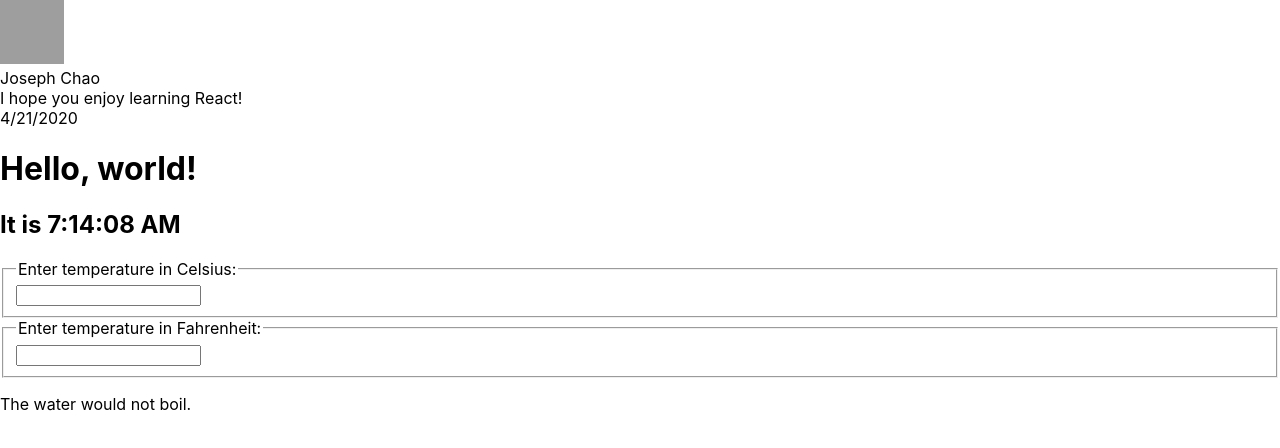
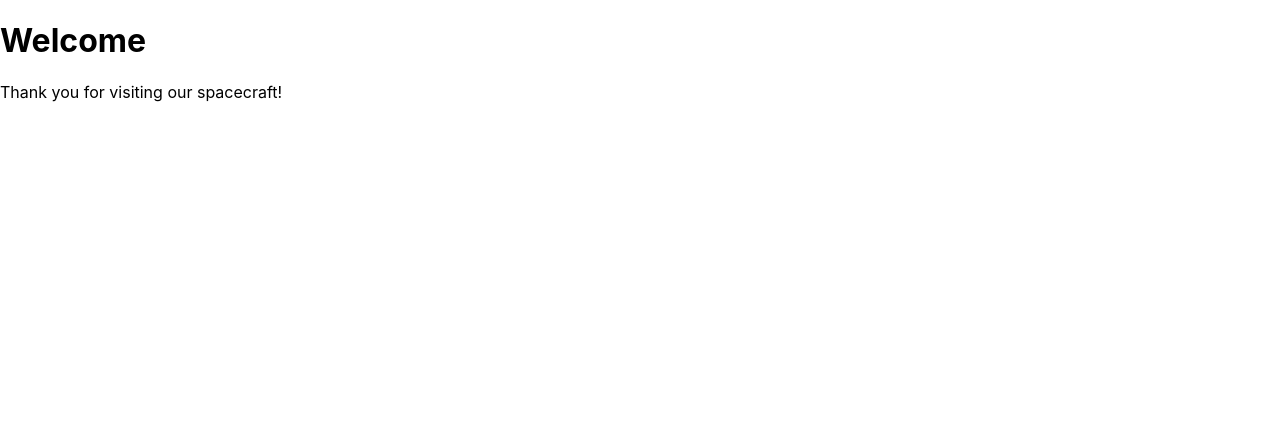
Before and after one commit to ctzuchiang/ReactSelfLearning, a React (Create React App) app: page / in a window 1280 px wide. Shown: the top 448 px of the page. Built offline with nearby package versions, Linux system fonts and the light colour scheme; grey boxes are pictures that could not be loaded.

Commit message:
WelcomeDialog

```diff
--- a/src/components/ListSample.js
+++ b/src/components/ListSample.js
@@ -1,5 +1,5 @@
 import React from "react";
-import { ListItem } from "./lib/Lib";
+import * as Lib from "./lib/Lib";
 
 class ListSample extends React.Component {
   constructor(props) {
@@ -14,7 +14,7 @@ class ListSample extends React.Component {
 function NumberList(props) {
   const numbers = props.numbers;
   const listItems = numbers.map((number) => (
-    <ListItem key={number.toString()} value={number} />
+    <Lib.ListItem key={number.toString()} value={number} />
   ));
   return <ul>{listItems}</ul>;
 }
--- a/src/components/TestApp.js
+++ b/src/components/TestApp.js
@@ -1,13 +1,13 @@
 import React from "react";
 import UserInfo from "./UserInfo";
 import Clock from "./Clock";
-// import Reservation from "./Reservation";
-// import { NameForm, EssayForm, FlavorForm, MultiSelectForm } from "./FormSample";
-// import { ActionLink, Toggle } from "./ActionLink";
-// import LoginControl from "./LoginControl";
-// import WarningPage from "./WarningBanner";
-// import ListSample from "./ListSample";
-// import Blog from "./Blog";
+import Reservation from "./Reservation";
+import { NameForm, EssayForm, FlavorForm, MultiSelectForm } from "./FormSample";
+import { ActionLink, Toggle } from "./ActionLink";
+import LoginControl from "./LoginControl";
+import WarningPage from "./WarningBanner";
+import ListSample from "./ListSample";
+import Blog from "./Blog";
 import BoilingCalculator from "./BollingWater";
 
 function TestApp() {
@@ -15,7 +15,7 @@ function TestApp() {
     <div>
       {UserInfo}
       <Clock />
-      {/* <ActionLink />
+      <ActionLink />
       <Toggle />
       <LoginControl />,
       <WarningPage />
@@ -26,11 +26,12 @@ function TestApp() {
       <FlavorForm />
       <MultiSelectForm />
       <Reservation />
-      <input type='file' /> */}
+      <input type='file' />
       <BoilingCalculator />
     </div>
   );
   return element;
 }
 
+
 export default TestApp;
--- a/src/components/lib/Lib.js
+++ b/src/components/lib/Lib.js
@@ -1,8 +1,6 @@
 import React from "react";
 
-function ListItem(props) {
+export function ListItem(props) {
   const value = props.value;
   return <li>{value}</li>;
 }
-
-export { ListItem };
--- a/src/index.js
+++ b/src/index.js
@@ -3,6 +3,7 @@ import ReactDOM from "react-dom";
 import "./index.css";
 // import App from "./App";
 import TestApp from "./components/TestApp";
+import SampleComponents from "./sampleComponents/Sample";
 import * as serviceWorker from "./serviceWorker";
 
 // ReactDOM.render(
@@ -15,7 +16,8 @@ import * as serviceWorker from "./serviceWorker";
 ReactDOM.render(
   <div>
     <React.StrictMode>
-        <TestApp />
+      {/* <TestApp /> */}
+      <SampleComponents />
     </React.StrictMode>
   </div>,
   document.getElementById("root")
--- /dev/null
+++ b/src/sampleComponents/Sample.js
@@ -0,0 +1,14 @@
+import React from "react";
+import WelcomeDialog from "./WelcomeDialog";
+
+class SampleComponents extends React.Component {
+  constructor(props) {
+    super(props);
+  }
+
+  render() {
+    return <WelcomeDialog />;
+  }
+}
+
+export default SampleComponents;
--- /dev/null
+++ b/src/sampleComponents/WelcomeDialog.js
@@ -0,0 +1,19 @@
+import React from "react";
+
+function WelcomeDialog() {
+  return (
+    <FancyBorder color='blue'>
+      <h1 className='Dialog-title'>Welcome</h1>
+      <p className='Dialog-message'>Thank you for visiting our spacecraft!</p>
+    </FancyBorder>
+  );
+}
+function FancyBorder(props) {
+  return (
+    <div className={"FancyBorder FancyBorder-" + props.color}>
+      {props.children}
+    </div>
+  );
+}
+
+export default WelcomeDialog;
```
Lines whose indentation alone changed are shown as unchanged.
